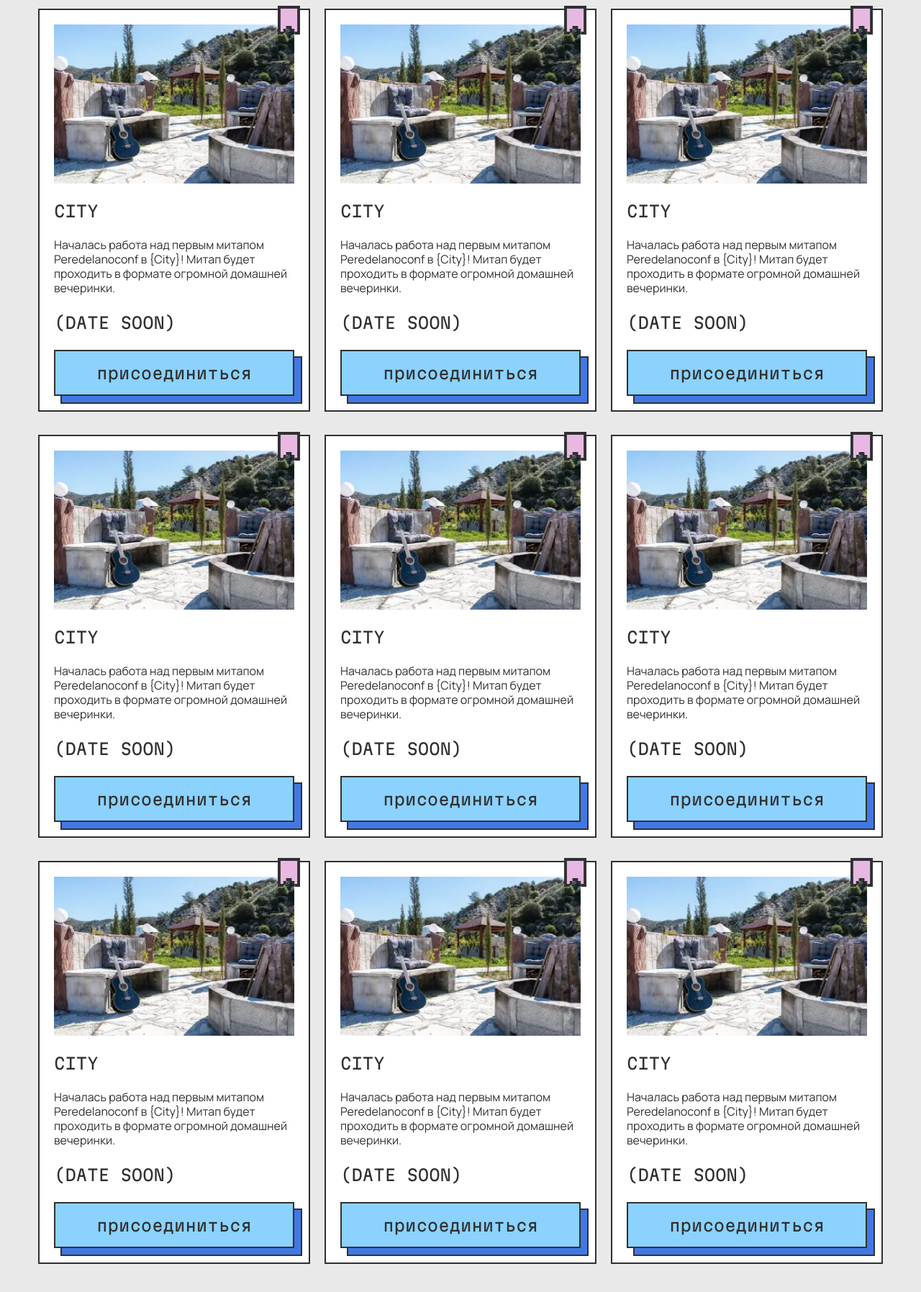
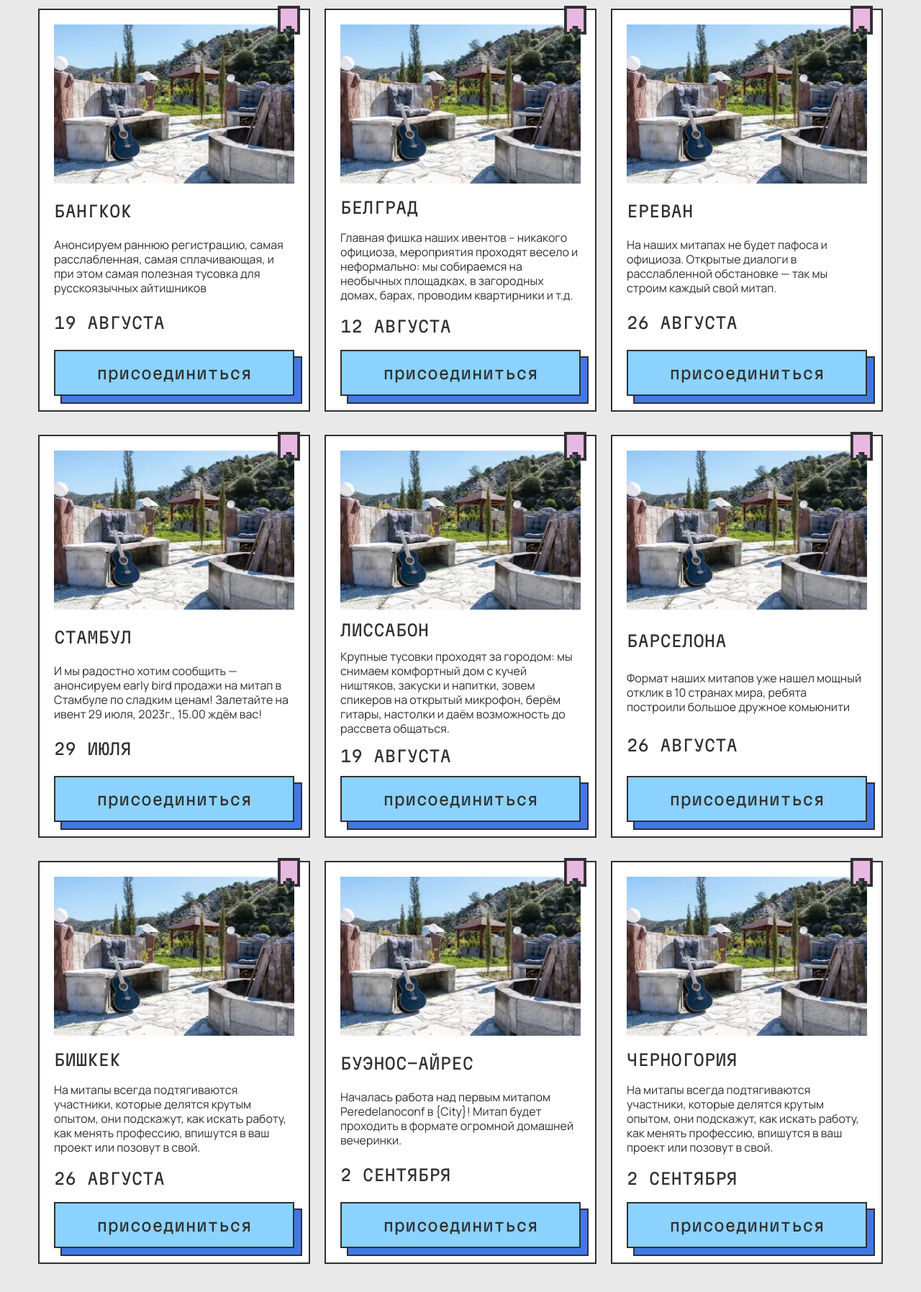
Before and after one commit to ksankakovsh/peredelanolend, a website: page dist/index.html in a window 1280 px wide. Shown: the part 2249-4044 px from the top of the page at 72% size. Drawn offline with nearby package versions, Linux system fonts and the light colour scheme.

Commit message:
feat: add text to cards

```diff
--- a/dist/index.html
+++ b/dist/index.html
@@ -31,12 +31,12 @@
             Коктейль IT <span class="first__title first__title_pink"> конференции</span>,<br/> домашней <span class="first__title first__title_pink"> вечеринки</span> и <span class="first__title first__title_pink"> митапа</span>
         </h1>
         <div class="first__interactive">
-            <a href="#" class="button first__button">выбрать город</a>
+            <a href="#tabs__content" class="button first__button">выбрать город</a>
         </div>
         <h2 class="first__title">
             <span class="first__title first__title_pink"> приходите к нам</span>, и вас встретят,<br/> как долгожданного лучшего друга
         </h2>
-        <a href="#" class="button first__button-mobile">выбрать город</a>
+        <a href="#tabs__content" class="button first__button-mobile">выбрать город</a>
     </div>
 </section>
     <section class="slides">
@@ -90,14 +90,14 @@
       <button class="tabs__btn">Азия</button>
       <button class="tabs__btn">Америка</button>
     </div>
-    <div class="tabs__content">
+    <div class="tabs__content" id="tabs__content">
       <div class="tabs__pane tabs__pane_show">
         <div class="card">
     <picture><source srcset="img/image.webp" type="image/webp"><img src="img/image.jpg" alt="city" class="card__img"></picture>
-    <h3 class="card__title">city</h3>
-    <p class="card__text">Началась работа над первым митапом Peredelanoconf в {City}! Митап будет проходить в формате огромной домашней вечеринки.</p>
-    <h3 class="card__title">(date soon)</h3>
-    <a href="#" class="button">присоединиться</a>
+    <h3 class="card__title">Бангкок</h3>
+    <p class="card__text">Анонсируем раннюю регистрацию, самая расслабленная, самая сплачивающая, и при этом самая полезная тусовка для русскоязычных айтишников</p>
+    <h3 class="card__title">19 августа</h3>
+    <a href="https://t.me/peredelanoconf_bangkok/421" target="_blank" class="button">присоединиться</a>
     <svg class="mark" xmlns="http://www.w3.org/2000/svg" width="49" height="49" viewBox="0 0 49 49" fill="none">
         <path d="M13 9H38V37H13V9Z" class="mark_bg"/>
         <path d="M33 37H38V41H33V37Z" class="mark_bg"/>
@@ -107,10 +107,10 @@
 </div>
         <div class="card">
     <picture><source srcset="img/image.webp" type="image/webp"><img src="img/image.jpg" alt="city" class="card__img"></picture>
-    <h3 class="card__title">city</h3>
-    <p class="card__text">Началась работа над первым митапом Peredelanoconf в {City}! Митап будет проходить в формате огромной домашней вечеринки.</p>
-    <h3 class="card__title">(date soon)</h3>
-    <a href="#" class="button">присоединиться</a>
+    <h3 class="card__title">Белград</h3>
+    <p class="card__text">Главная фишка наших ивентов – никакого официоза, мероприятия проходят весело и неформально: мы собираемся на необычных площадках, в загородных домах, барах, проводим квартирники и т.д.</p>
+    <h3 class="card__title">12 августа</h3>
+    <a href="https://t.me/peredelanoconfbelgrade/6353" target="_blank" class="button">присоединиться</a>
     <svg class="mark" xmlns="http://www.w3.org/2000/svg" width="49" height="49" viewBox="0 0 49 49" fill="none">
         <path d="M13 9H38V37H13V9Z" class="mark_bg"/>
         <path d="M33 37H38V41H33V37Z" class="mark_bg"/>
@@ -120,10 +120,10 @@
 </div>
         <div class="card">
     <picture><source srcset="img/image.webp" type="image/webp"><img src="img/image.jpg" alt="city" class="card__img"></picture>
-    <h3 class="card__title">city</h3>
-    <p class="card__text">Началась работа над первым митапом Peredelanoconf в {City}! Митап будет проходить в формате огромной домашней вечеринки.</p>
-    <h3 class="card__title">(date soon)</h3>
-    <a href="#" class="button">присоединиться</a>
+    <h3 class="card__title">Ереван</h3>
+    <p class="card__text">На наших митапах не будет пафоса и официоза. Открытые диалоги в расслабленной обстановке — так мы строим каждый свой митап.</p>
+    <h3 class="card__title">26 августа</h3>
+    <a href="https://t.me/peredelanoconfyerevan/1987" target="_blank" class="button">присоединиться</a>
     <svg class="mark" xmlns="http://www.w3.org/2000/svg" width="49" height="49" viewBox="0 0 49 49" fill="none">
         <path d="M13 9H38V37H13V9Z" class="mark_bg"/>
         <path d="M33 37H38V41H33V37Z" class="mark_bg"/>
@@ -133,10 +133,10 @@
 </div>
         <div class="card">
     <picture><source srcset="img/image.webp" type="image/webp"><img src="img/image.jpg" alt="city" class="card__img"></picture>
-    <h3 class="card__title">city</h3>
-    <p class="card__text">Началась работа над первым митапом Peredelanoconf в {City}! Митап будет проходить в формате огромной домашней вечеринки.</p>
-    <h3 class="card__title">(date soon)</h3>
-    <a href="#" class="button">присоединиться</a>
+    <h3 class="card__title">Стамбул</h3>
+    <p class="card__text">И мы радостно хотим сообщить — анонсируем early bird продажи на митап в Стамбуле по сладким ценам! Залетайте на ивент 29 июля, 2023г., 15.00 ждём вас!</p>
+    <h3 class="card__title">29 июля</h3>
+    <a href="https://t.me/peredelanoconf_istanbul/801" target="_blank" class="button">присоединиться</a>
     <svg class="mark" xmlns="http://www.w3.org/2000/svg" width="49" height="49" viewBox="0 0 49 49" fill="none">
         <path d="M13 9H38V37H13V9Z" class="mark_bg"/>
         <path d="M33 37H38V41H33V37Z" class="mark_bg"/>
@@ -146,10 +146,10 @@
 </div>
         <div class="card">
     <picture><source srcset="img/image.webp" type="image/webp"><img src="img/image.jpg" alt="city" class="card__img"></picture>
-    <h3 class="card__title">city</h3>
-    <p class="card__text">Началась работа над первым митапом Peredelanoconf в {City}! Митап будет проходить в формате огромной домашней вечеринки.</p>
-    <h3 class="card__title">(date soon)</h3>
-    <a href="#" class="button">присоединиться</a>
+    <h3 class="card__title">Лиссабон</h3>
+    <p class="card__text">Крупные тусовки проходят за городом: мы снимаем комфортный дом с кучей ништяков, закуски и напитки, зовем спикеров на открытый микрофон, берём гитары, настолки и даём возможность до рассвета общаться.</p>
+    <h3 class="card__title">19 августа</h3>
+    <a href="https://t.me/peredelanoconflisbon/793" target="_blank" class="button">присоединиться</a>
     <svg class="mark" xmlns="http://www.w3.org/2000/svg" width="49" height="49" viewBox="0 0 49 49" fill="none">
         <path d="M13 9H38V37H13V9Z" class="mark_bg"/>
         <path d="M33 37H38V41H33V37Z" class="mark_bg"/>
@@ -159,10 +159,10 @@
 </div>
         <div class="card">
     <picture><source srcset="img/image.webp" type="image/webp"><img src="img/image.jpg" alt="city" class="card__img"></picture>
-    <h3 class="card__title">city</h3>
-    <p class="card__text">Началась работа над первым митапом Peredelanoconf в {City}! Митап будет проходить в формате огромной домашней вечеринки.</p>
-    <h3 class="card__title">(date soon)</h3>
-    <a href="#" class="button">присоединиться</a>
+    <h3 class="card__title">Барселона</h3>
+    <p class="card__text">Формат наших митапов уже нашел мощный отклик в 10 странах мира, ребята построили большое дружное комьюнити</p>
+    <h3 class="card__title">26 августа</h3>
+    <a href="https://t.me/peredelanoconfbarcelona/340" target="_blank" class="button">присоединиться</a>
     <svg class="mark" xmlns="http://www.w3.org/2000/svg" width="49" height="49" viewBox="0 0 49 49" fill="none">
         <path d="M13 9H38V37H13V9Z" class="mark_bg"/>
         <path d="M33 37H38V41H33V37Z" class="mark_bg"/>
@@ -172,10 +172,10 @@
 </div>
         <div class="card">
     <picture><source srcset="img/image.webp" type="image/webp"><img src="img/image.jpg" alt="city" class="card__img"></picture>
-    <h3 class="card__title">city</h3>
-    <p class="card__text">Началась работа над первым митапом Peredelanoconf в {City}! Митап будет проходить в формате огромной домашней вечеринки.</p>
-    <h3 class="card__title">(date soon)</h3>
-    <a href="#" class="button">присоединиться</a>
+    <h3 class="card__title">Бишкек</h3>
+    <p class="card__text">На митапы всегда подтягиваются участники, которые делятся крутым опытом, они подскажут, как искать работу, как менять профессию, впишутся в ваш проект или позовут в свой.</p>
+    <h3 class="card__title">26 августа</h3>
+    <a href="https://t.me/peredelanoconf_bishkek/153" target="_blank" class="button">присоединиться</a>
     <svg class="mark" xmlns="http://www.w3.org/2000/svg" width="49" height="49" viewBox="0 0 49 49" fill="none">
         <path d="M13 9H38V37H13V9Z" class="mark_bg"/>
         <path d="M33 37H38V41H33V37Z" class="mark_bg"/>
@@ -185,10 +185,10 @@
 </div>
         <div class="card">
     <picture><source srcset="img/image.webp" type="image/webp"><img src="img/image.jpg" alt="city" class="card__img"></picture>
-    <h3 class="card__title">city</h3>
+    <h3 class="card__title">Буэнос-Айрес</h3>
     <p class="card__text">Началась работа над первым митапом Peredelanoconf в {City}! Митап будет проходить в формате огромной домашней вечеринки.</p>
-    <h3 class="card__title">(date soon)</h3>
-    <a href="#" class="button">присоединиться</a>
+    <h3 class="card__title">2 сентября</h3>
+    <a href="https://t.me/peredelanoconfargentina/191" target="_blank" class="button">присоединиться</a>
     <svg class="mark" xmlns="http://www.w3.org/2000/svg" width="49" height="49" viewBox="0 0 49 49" fill="none">
         <path d="M13 9H38V37H13V9Z" class="mark_bg"/>
         <path d="M33 37H38V41H33V37Z" class="mark_bg"/>
@@ -198,10 +198,10 @@
 </div>
         <div class="card">
     <picture><source srcset="img/image.webp" type="image/webp"><img src="img/image.jpg" alt="city" class="card__img"></picture>
-    <h3 class="card__title">city</h3>
-    <p class="card__text">Началась работа над первым митапом Peredelanoconf в {City}! Митап будет проходить в формате огромной домашней вечеринки.</p>
-    <h3 class="card__title">(date soon)</h3>
-    <a href="#" class="button">присоединиться</a>
+    <h3 class="card__title">Черногория</h3>
+    <p class="card__text">На митапы всегда подтягиваются участники, которые делятся крутым опытом, они подскажут, как искать работу, как менять профессию, впишутся в ваш проект или позовут в свой.</p>
+    <h3 class="card__title">2 сентября</h3>
+    <a href="https://t.me/peredelanoconf_montenegro/93" target="_blank" class="button">присоединиться</a>
     <svg class="mark" xmlns="http://www.w3.org/2000/svg" width="49" height="49" viewBox="0 0 49 49" fill="none">
         <path d="M13 9H38V37H13V9Z" class="mark_bg"/>
         <path d="M33 37H38V41H33V37Z" class="mark_bg"/>
@@ -333,7 +333,7 @@
 
                         Разработчик, дизайнер, менеджер или кто-то еще — <span class="footer__content-text footer__content-text_pink">мы рады любым мастерам своего дела,</span> а также новичкам
                 </p>
-                <a href="#" class="button footer__button">выбрать город</a>
+                <a href="#tabs__content" class="button footer__button">выбрать город</a>
 
             </div>
             <picture><source srcset="img/imfooter.webp" type="image/webp"><img src="img/imfooter.png" alt="comp" class="footer__img"></picture>
```
